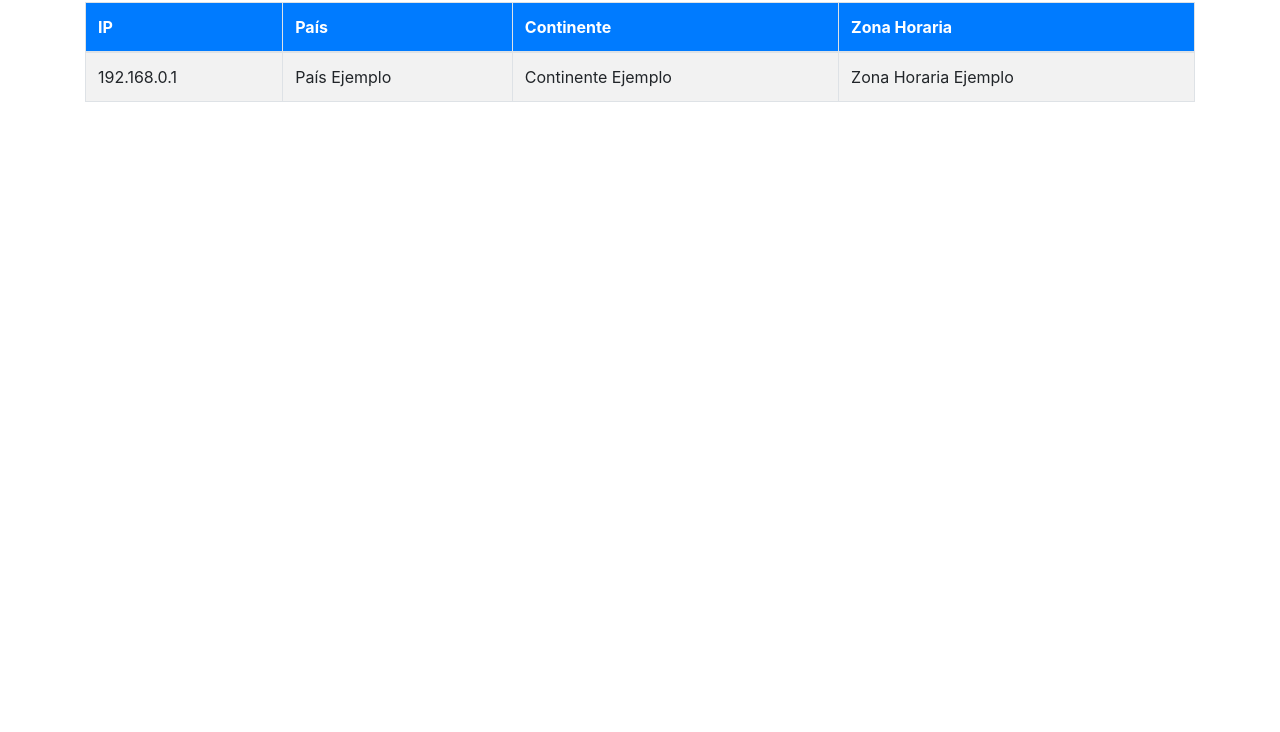
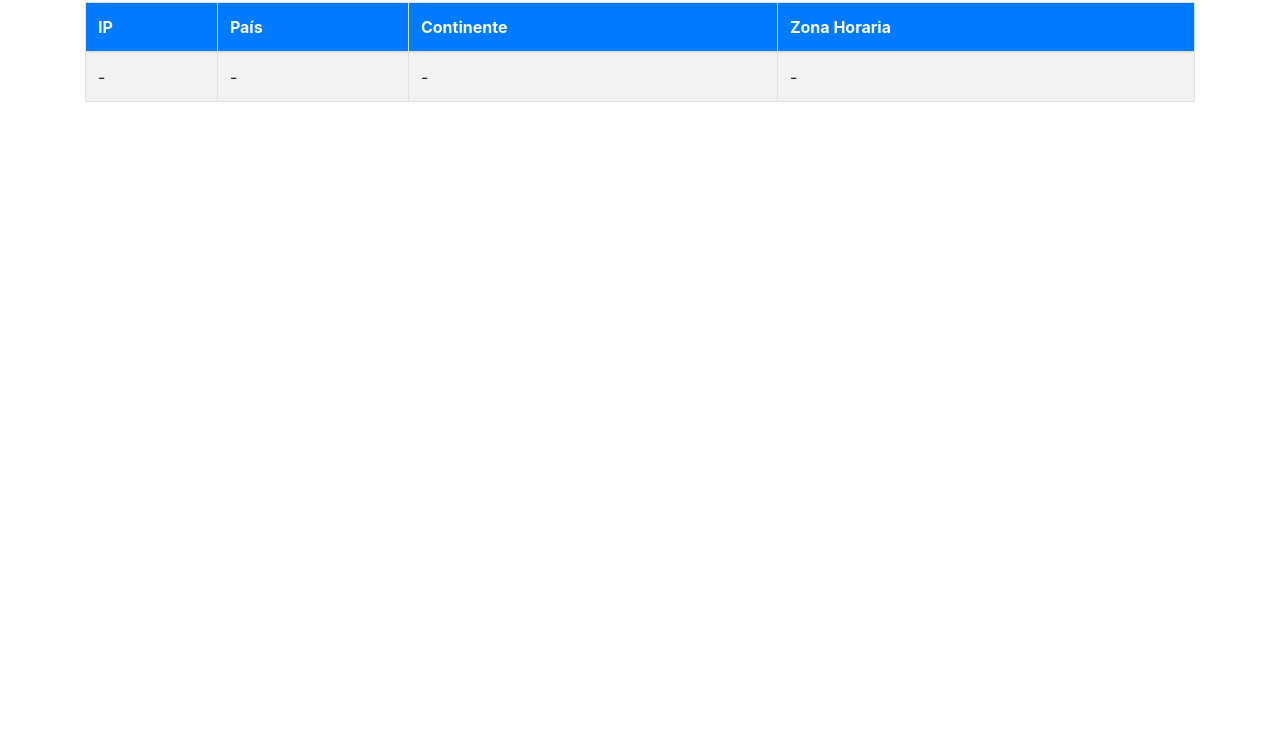
Before and after one commit to l19200895/Identificacion-de-IP-Cliente, a plain HTML site: page index.html in a window 1280 px wide. Shown: the part 68-800 px from the top of the page. Drawn offline with nearby package versions, Linux system fonts and the light colour scheme; no server answers.

Commit message:
Add files via upload

```diff
--- a/index.html
+++ b/index.html
@@ -37,10 +37,10 @@
       <!-- Cuerpo de la tabla (aqui deberías llenar con los datos reales) -->
       <tbody>
         <tr>
-          <td id="ip">192.168.0.1</td>
-          <td id="pais">País Ejemplo</td>
-          <td id="continente">Continente Ejemplo</td>
-          <td id="zona_horaria">Zona Horaria Ejemplo</td>
+          <td id="ip">-</td>
+          <td id="pais">-</td>
+          <td id="continente">-</td>
+          <td id="zona_horaria">-</td>
         </tr>
         <!-- Puedes agregar más filas según sea necesario -->
       </tbody>
```
